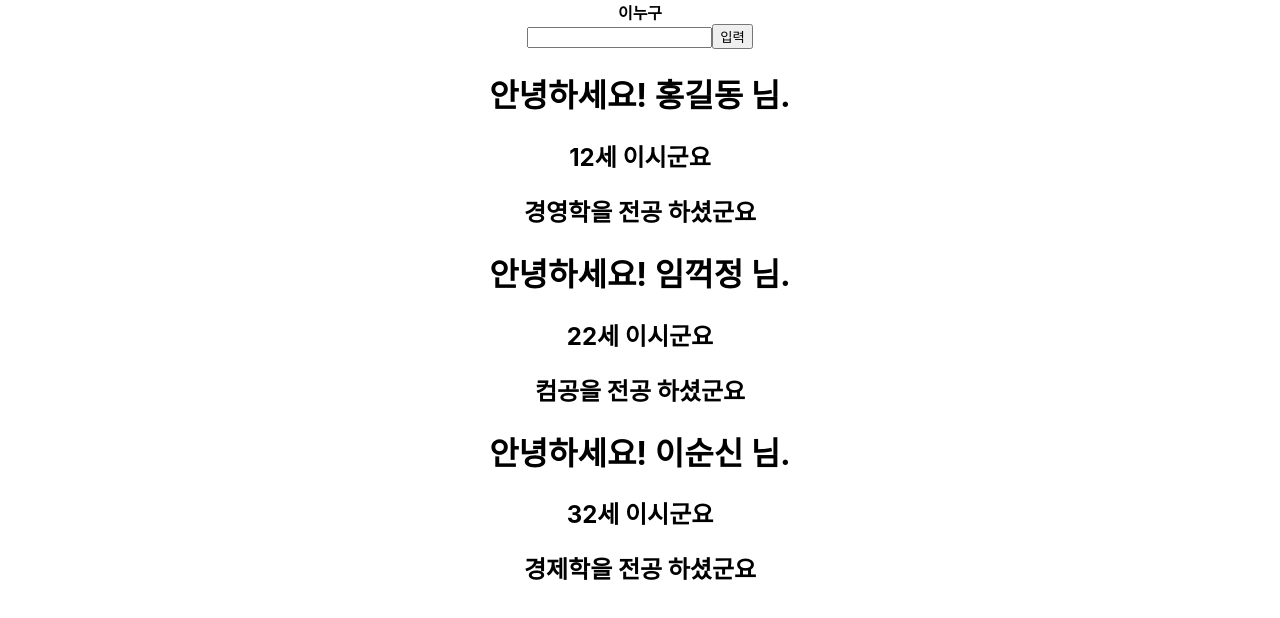
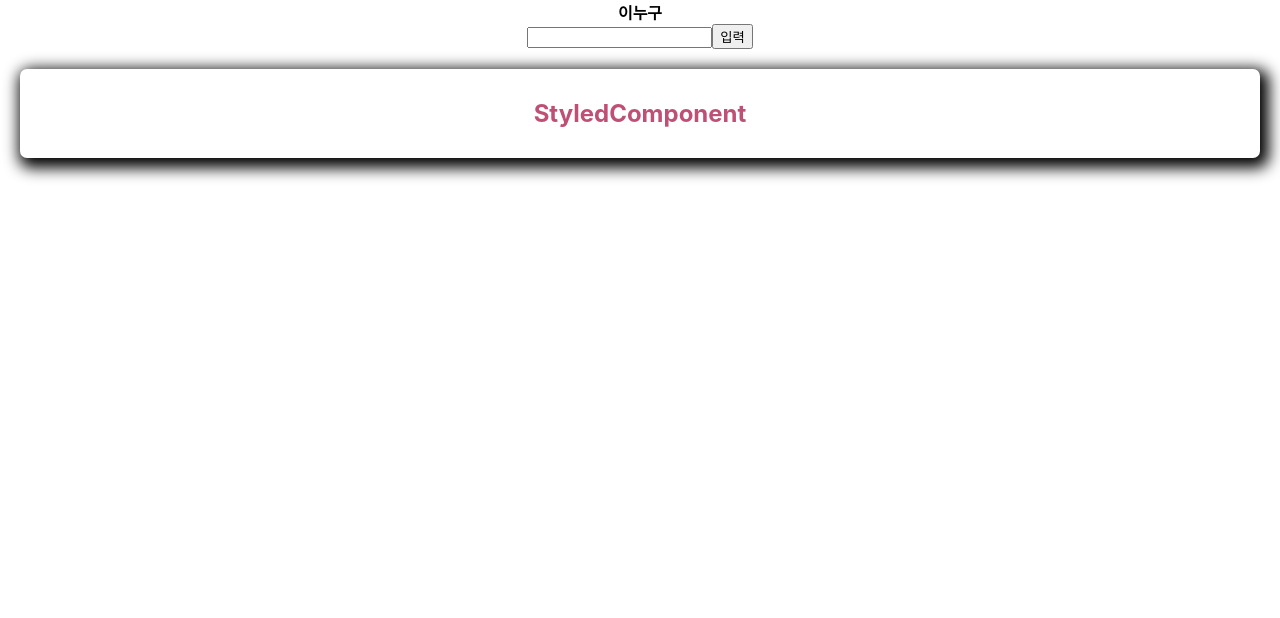
Before and after one commit to tigerlcw/2023FintechEdu, a React (Create React App) app in the folder app/front/: page / in a window 1280 px wide. Shown: the top 618 px of the page. Built offline with nearby package versions, Linux system fonts and the light colour scheme.

Commit message:
lecture react styled-components

```diff
--- a/app/front/package.json
+++ b/app/front/package.json
@@ -8,7 +8,8 @@
     "@testing-library/user-event": "^13.5.0",
     "react": "^18.2.0",
     "react-dom": "^18.2.0",
-    "react-scripts": "5.0.1",
+    "react-scripts": "^5.0.1",
+    "styled-components": "^6.0.5",
     "web-vitals": "^2.1.4"
   },
   "scripts": {
--- a/app/front/src/App.js
+++ b/app/front/src/App.js
@@ -3,6 +3,7 @@ import Welcome from './Components/Welcome'; // 컴포넌트 import
 import StateComponent from './Components/StateComponent';
 import InputComponent from './Components/InputComponent';
 import ListComponent from './Components/ListComponent';
+import StyledComponent from './Components/StyledComponent';
 
 function App() {
   return (
@@ -11,7 +12,7 @@ function App() {
       <Welcome username="김누구" age={20} />
       <StateComponent /> */}
       <InputComponent /> {/* 컴포넌트 사용 */}
-      <ListComponent />
+      <StyledComponent />
     </div>
   );
 }
--- /dev/null
+++ b/app/front/src/Components/StyledComponent.js
@@ -0,0 +1,20 @@
+import React from 'react';
+import styled from 'styled-components';
+
+const Title = styled.h1`
+  font-size: 1.5em;
+  text-align: center;
+  color: #bf4f74;
+  -webkit-box-shadow: 4px 5px 15px 5px #000000;
+  box-shadow: 4px 5px 15px 5px #000000;
+  margin: 20px;
+  padding: 30px;
+  -webkit-border-radius: 7px;
+  border-radius: 7px;
+`;
+
+const StyledComponent = () => {
+  return <Title>StyledComponent</Title>;
+};
+
+export default StyledComponent;
```
Also changed, not shown: 1 other file (tests, documents, lock files or other folders).
